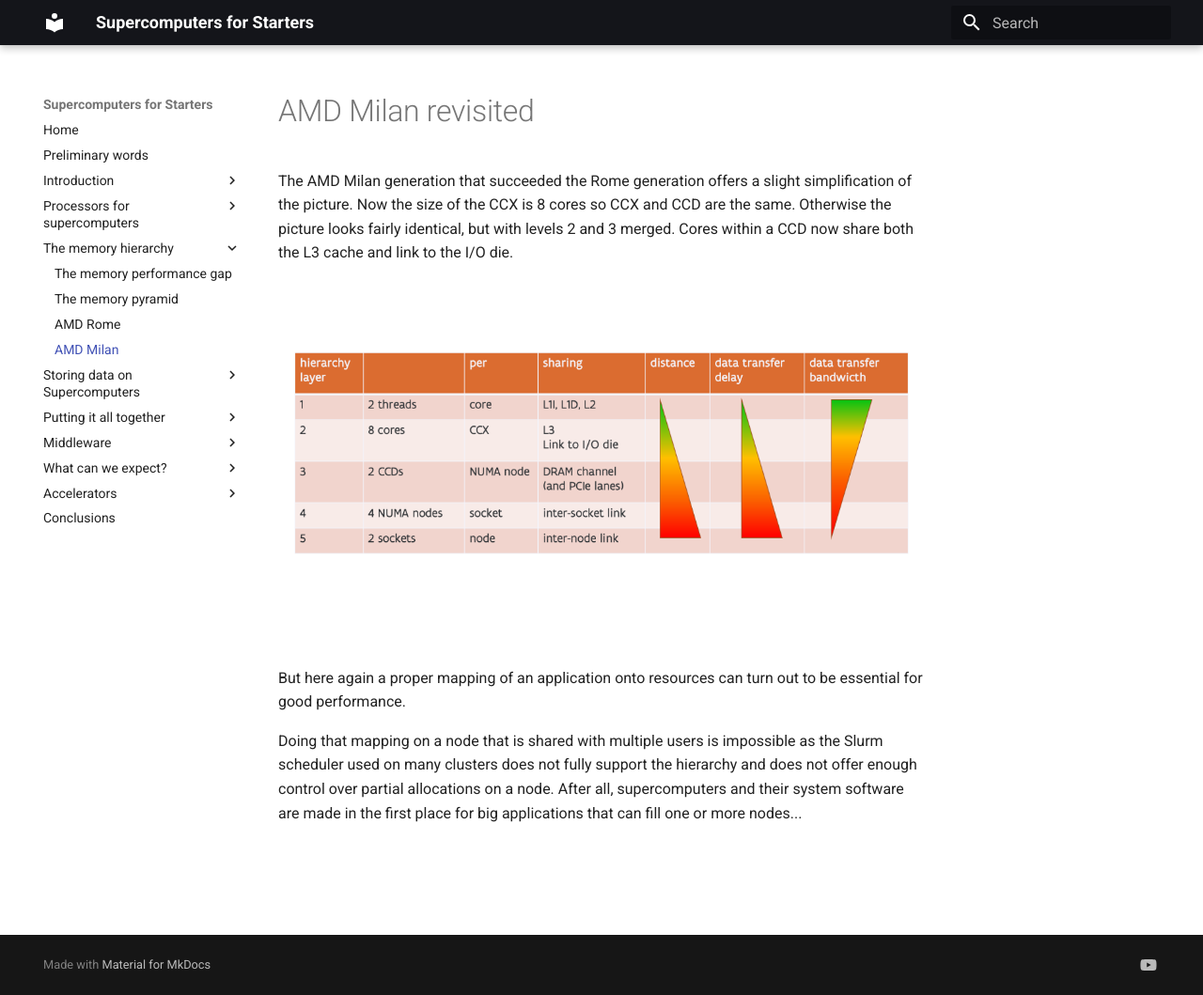
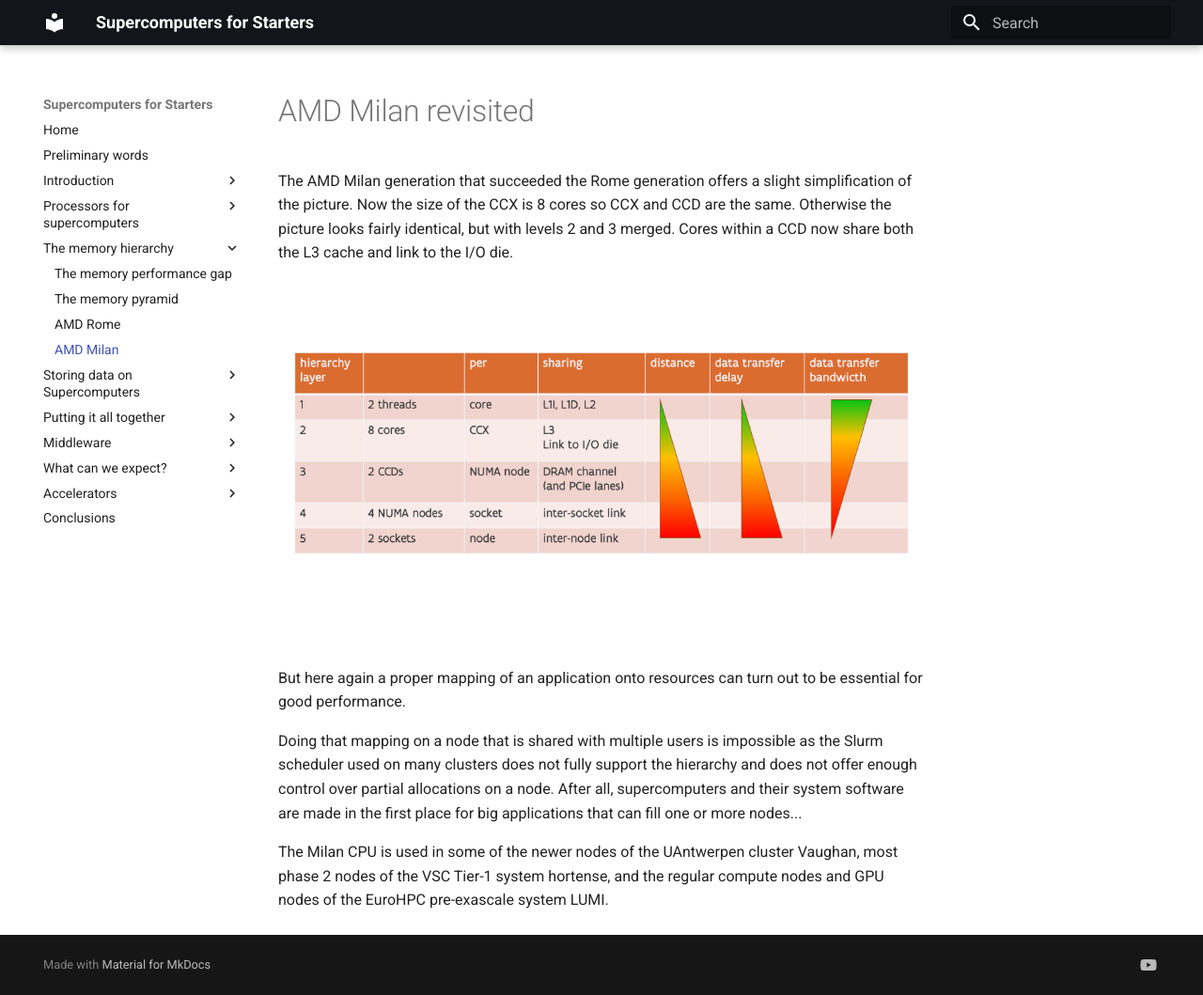
Before and after one commit to klust/SupercomputersForStarters, an MkDocs documentation site: the page built from docs/C03_Memory/C03_S04_AMD_Milan.md, in a window 1280 px wide and 1059 px high. Shown: the whole window at 94% size. Built offline with MkDocs 1.6.1 and Material for MkDocs 9.7.7, drawn with Linux system fonts in a browser that asks for light colours.

Commit message:
Further improvements to chapter 3.

```diff
--- a/docs/C03_Memory/C03_S04_AMD_Milan.md
+++ b/docs/C03_Memory/C03_S04_AMD_Milan.md
@@ -14,3 +14,7 @@
 scheduler used on many clusters does not fully support the hierarchy and does not offer enough
 control over partial allocations on a node. After all, supercomputers and their system software
 are made in the first place for big applications that can fill one or more nodes...
+
+The Milan CPU is used in some of the newer nodes of the UAntwerpen cluster Vaughan, most
+phase 2 nodes of the VSC Tier-1 system hortense, and the regular compute nodes and GPU nodes
+of the EuroHPC pre-exascale system LUMI.
```
Also changed, not shown: docs/C03_Memory/C03_S01_Performance_gap.md (+2 -2 lines), docs/C03_Memory/C03_S02_Memory_pyramid.md (+2 -1 lines), docs/C03_Memory/C03_S03_AMD_Rome.md (+2 -1 lines).
